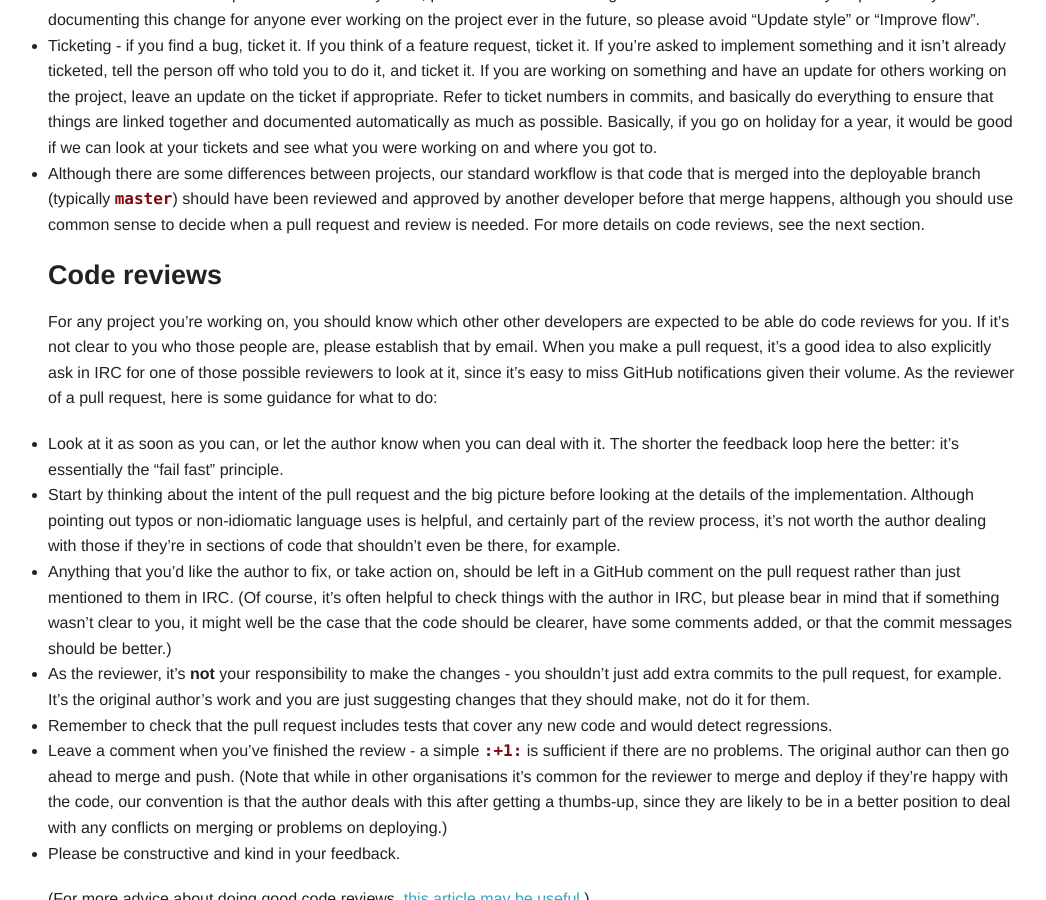
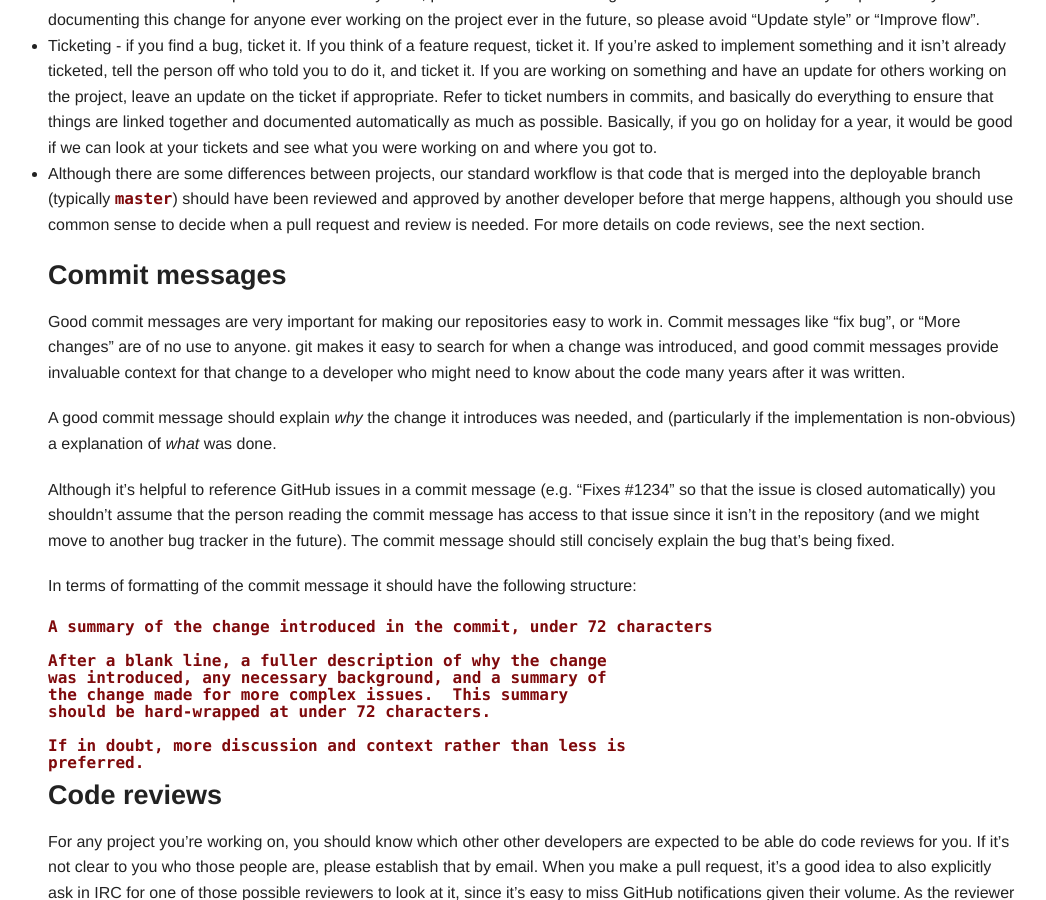
Before and after one commit to mysociety/mysociety.github.io, a Jekyll site: the page built from coding-standards.md, in a window 1280 px wide and 900 px high, scrolled down 1712 px. Shown: the whole window, without its empty margins (107-1153 px from the left). Built offline with Jekyll 4.4.1, drawn with Linux system fonts in a browser that asks for light colours.

Commit message:
Explain the standards we expect commit message to meet

```diff
--- a/coding-standards.md
+++ b/coding-standards.md
@@ -106,6 +106,41 @@ title: Coding Standards
   review is needed.  For more details on code reviews, see the
   next section.
 
+### Commit messages
+
+Good commit messages are very important for making our
+repositories easy to work in.  Commit messages like "fix bug",
+or "More changes" are of no use to anyone.  git makes it easy to
+search for when a change was introduced, and good commit
+messages provide invaluable context for that change to a
+developer who might need to know about the code many years
+after it was written.
+
+A good commit message should explain *why* the change it
+introduces was needed, and (particularly if the implementation
+is non-obvious) a explanation of *what* was done.
+
+Although it's helpful to reference GitHub issues in a commit
+message (e.g. "Fixes #1234" so that the issue is closed
+automatically) you shouldn't assume that the person reading the
+commit message has access to that issue since it isn't in the
+repository (and we might move to another bug tracker in the
+future).  The commit message should still concisely explain the
+bug that's being fixed.
+
+In terms of formatting of the commit message it should have the
+following structure:
+
+    A summary of the change introduced in the commit, under 72 characters
+
+    After a blank line, a fuller description of why the change
+    was introduced, any necessary background, and a summary of
+    the change made for more complex issues.  This summary
+    should be hard-wrapped at under 72 characters.
+
+    If in doubt, more discussion and context rather than less is
+    preferred.
+
 ### Code reviews
 
 For any project you're working on, you should know which other other
```
